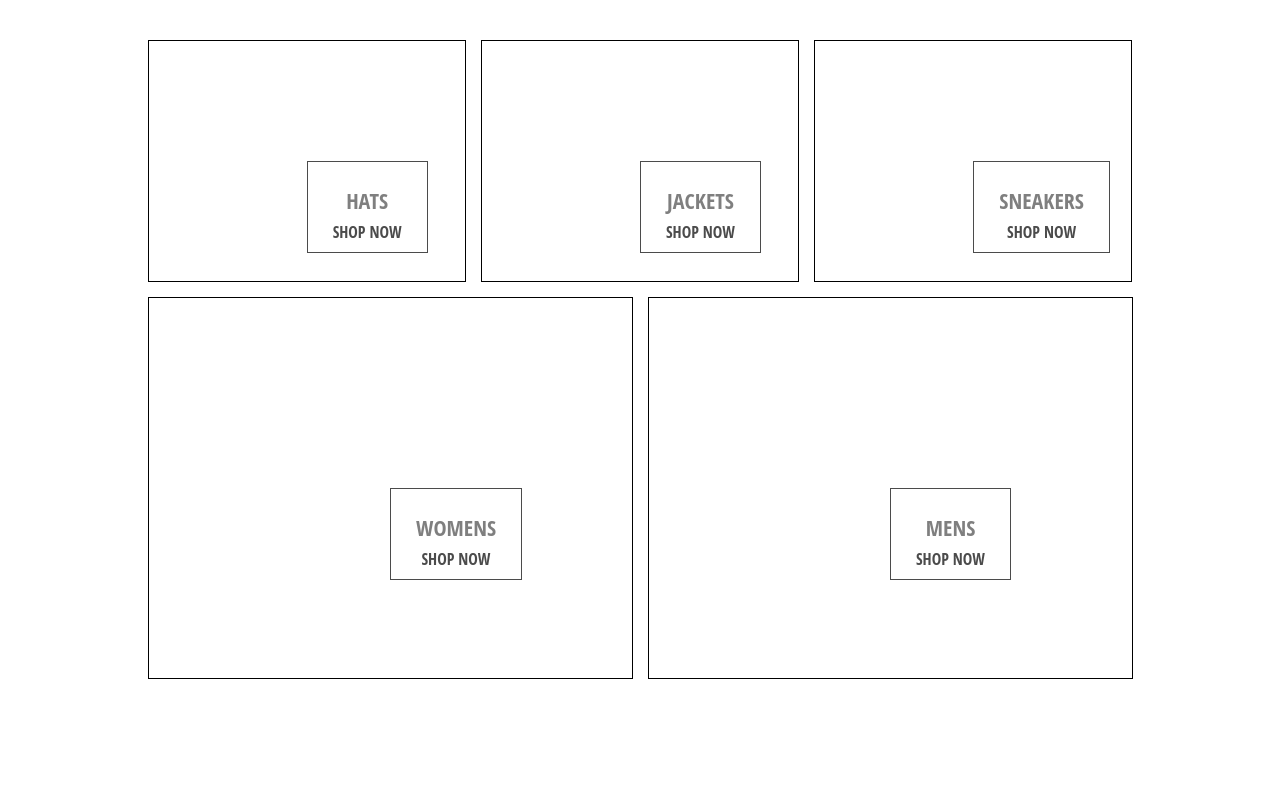
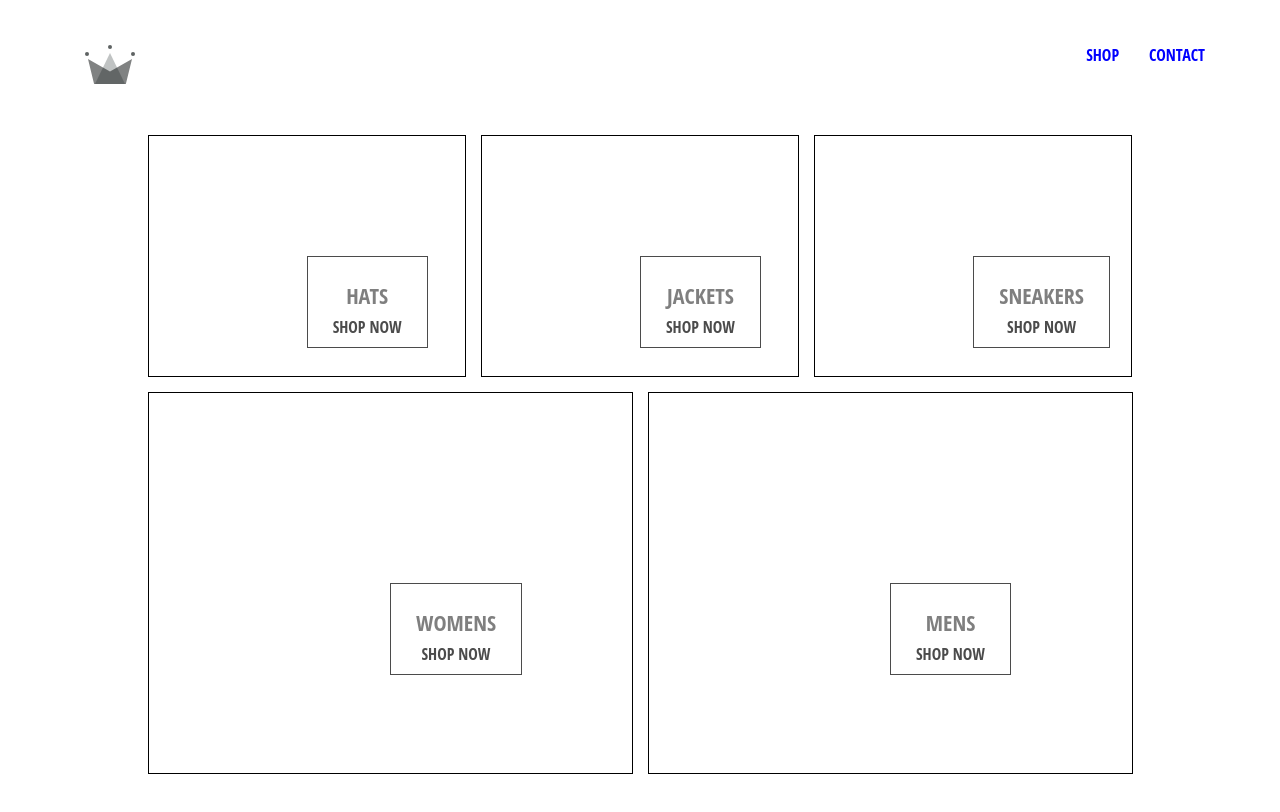
Before and after one commit to malleshbelavadigaviyappa/online-cloth-shop, a React (Create React App) app: page / in a window 1280 px wide. Shown: the top 812 px of the page. Built offline with nearby package versions, Linux system fonts and the light colour scheme; grey boxes are pictures that could not be loaded.

Commit message:
adding header component and links

```diff
--- a/src/App.css
+++ b/src/App.css
@@ -3,3 +3,8 @@
     font-family: 'Open Sans Condensed';
     padding: 20px 60px;
 }
+
+a {
+    text-decoration: none;
+    color: blue;
+}
--- a/src/App.js
+++ b/src/App.js
@@ -4,11 +4,13 @@
 
 import HomePage from './components/pages/homepage/homepage.component';
 import ShopPage from './components/pages/shop/shop.component';
+import Header from './components/header/header.component';
 
 
 function App() {
   return (
     <div>
+    <Header/>
       <Switch>
         <Route exact path='/' component={HomePage}></Route>
         <Route path='/shop' component={ShopPage}></Route>
--- /dev/null
+++ b/src/components/header/header.component.jsx
@@ -0,0 +1,22 @@
+import React from 'react';
+
+import { Link } from 'react-router-dom';
+
+import { ReactComponent as Logo } from '../../assets/crown.svg'
+
+import './header.styles.scss';
+
+const Header = () => (
+    <div className='header'>
+        <Link className='logo-container' to="/">
+            <Logo className='logo'/>
+        </Link>
+
+        <div className='options'>
+            <Link className='option' to='/shop'> SHOP </Link>
+            <Link className='option' to='/contact'> CONTACT </Link>
+        </div>
+    </div>
+)
+
+export default Header;
--- /dev/null
+++ b/src/components/header/header.styles.scss
@@ -0,0 +1,25 @@
+.header {
+    height: 70px;
+    width: 100%;
+    display: flex;
+    justify-content: space-between;
+    margin-bottom: 25px;
+
+    .logo-container {
+      height: 100%;
+      width: 70px;
+      padding: 25px;
+    }
+
+    .options {
+      width: 50%;
+      height: 100%;
+      display: flex;
+      align-items: center;
+      justify-content: flex-end;
+
+      .option {
+        padding: 10px 15px;
+      }
+    }
+  }
```
Also changed, not shown: src/assets/crown.svg (added), 1 other file (tests, documents, lock files or other folders).
